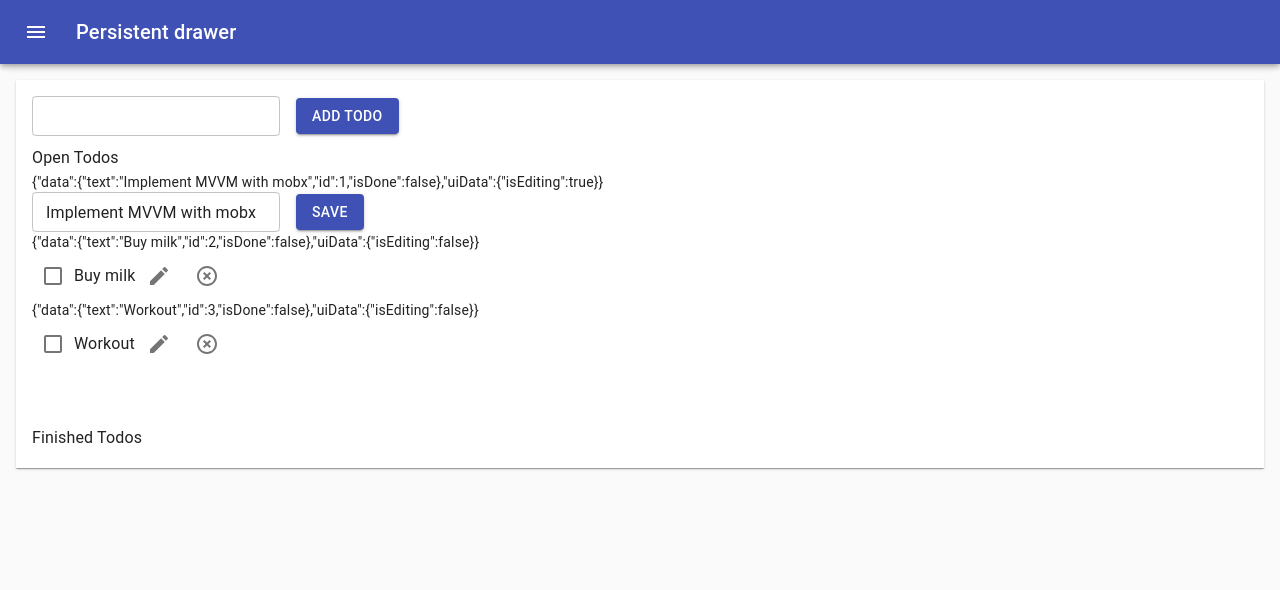
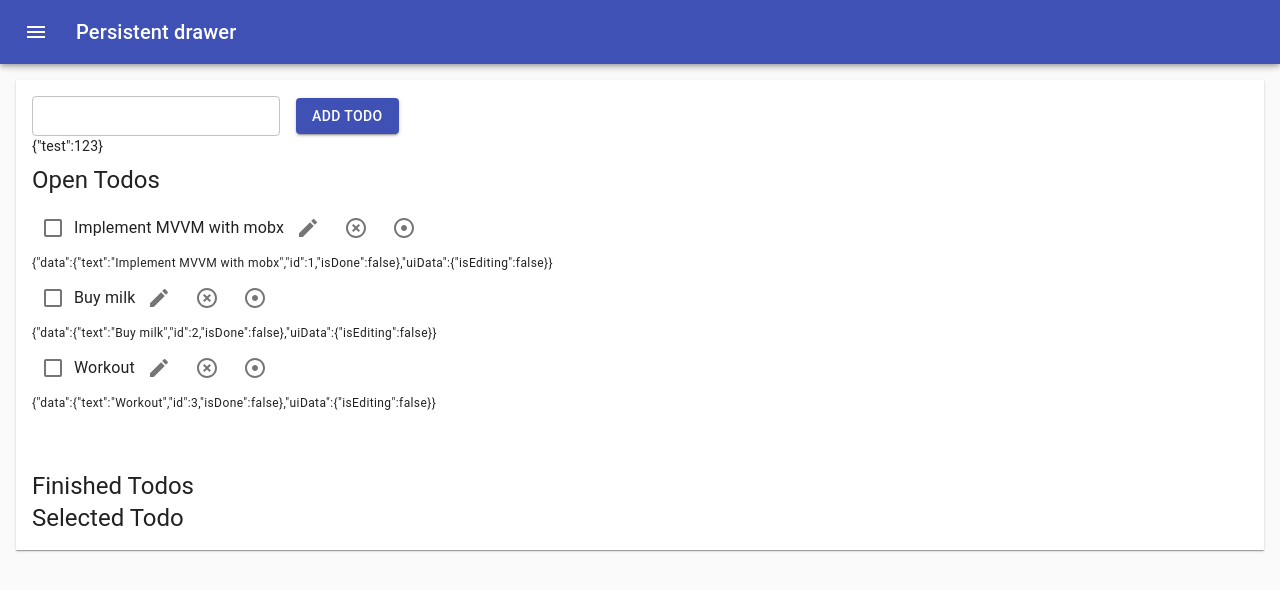
Before and after one commit to d400800/react-charts-experiments, a React (Create React App) app: page /mvvm-playground in a window 1280 px wide. Shown: the top 590 px of the page. Built offline with nearby package versions, Linux system fonts and the light colour scheme.

Commit message:
working on store and context infrastructure;

```diff
--- a/src/AppRouter.jsx
+++ b/src/AppRouter.jsx
@@ -9,7 +9,7 @@ import TemporaryDrawer from "./AppLayout/Sidebar";
 
 import ArcBuilder from "./Features/ArcBuilder";
 import GraphBuilder from "./Features/GraphBuilder";
-import MvvmPlayground from "./Features/MvvmPlayground";
+import TodoListPage from "./Features/TodoListPage";
 
 export default function AppRouter() {
     return (
@@ -26,7 +26,7 @@ export default function AppRouter() {
                 </Route>
 
                 <Route exact path="/mvvm-playground">
-                    <MvvmPlayground />
+                    <TodoListPage />
                 </Route>
             </Switch>
         </Router>
--- a/src/Features/MvvmPlayground.jsx
+++ /dev/null
@@ -1,33 +0,0 @@
-import React from 'react';
-
-import {TodoList} from "./Todos/TodoList";
-import {TodoNew} from "./Todos/TodoNew";
-import {TodoList as TodoListStore} from "./Todos/stores/todo-list";
-import {StoreProvider} from "./Todos/helpers/store-provider";
-
-const todoList = new TodoListStore([
-    {
-        modelData: {text: 'Implement MVVM with mobx', id: 1, isDone: false},
-        uiData: {isEditing: true}
-    },
-    {
-        modelData: {text: 'Buy milk', id: 2, isDone: false}
-    },
-    {
-        modelData: {text: 'Workout', id: 3, isDone: false}
-    }
-]);
-
-const MvvmPlayground = () => {
-    return (
-        <StoreProvider value={todoList}>
-            <>
-                <TodoNew/>
-
-                <TodoList/>
-            </>
-        </StoreProvider>
-    );
-}
-
-export default MvvmPlayground;
--- /dev/null
+++ b/src/Features/TodoListPage.jsx
@@ -0,0 +1,39 @@
+import React from 'react';
+
+import {TodoList} from "./Todos/TodoList";
+import {TodoNew} from "./Todos/TodoNew";
+import TodoListStore, {useTodoListStore} from "./Todos/stores/todo-list";
+import {useTestStore} from "./Todos/stores/test";
+
+function TodoListPage() {
+    const InitialTodoListStore = new TodoListStore([
+        {
+            modelData: {text: 'Implement MVVM with mobx', id: 1, isDone: false},
+            uiData: {isEditing: false}
+        },
+        {
+            modelData: {text: 'Buy milk', id: 2, isDone: false}
+        },
+        {
+            modelData: {text: 'Workout', id: 3, isDone: false}
+        }
+    ]);
+
+    const {StoreProvider: TodoListStoreProvider} = useTodoListStore();
+    const {StoreProvider: TestStoreProvider} = useTestStore();
+
+    return (
+        <>
+
+            <TestStoreProvider value={{test: 123}}>
+                <TodoListStoreProvider value={InitialTodoListStore}>
+                    <TodoNew/>
+
+                    <TodoList/>
+                </TodoListStoreProvider>
+            </TestStoreProvider>
+        </>
+    );
+}
+
+export default TodoListPage;
--- a/src/Features/Todos/TodoItem.jsx
+++ b/src/Features/Todos/TodoItem.jsx
@@ -1,13 +1,15 @@
 import React, {useState} from 'react';
-import {useStore} from "./helpers/use-store";
 import {onEnterPress} from "./helpers/use-enter";
 import {Button, Box, Typography, Checkbox, IconButton, TextField} from "@material-ui/core";
 import HighlightOffIcon from '@material-ui/icons/HighlightOff';
+import AdjustIcon from '@material-ui/icons/Adjust';
 import EditIcon from '@material-ui/icons/Edit';
 import {useObserver} from "mobx-react-lite";
+import {useTodoListStore} from './stores/todo-list';
 
 export const TodoItem = ({todo}) => {
-    const todoList = useStore();
+    const {StoreContext: todoList} = useTodoListStore();
+
     const [newText, setText] = useState(todo.data.text);
 
     const saveText = () => {
@@ -19,9 +21,9 @@ export const TodoItem = ({todo}) => {
     return (
         useObserver(() => (
             <>
-                <div>{JSON.stringify(todo)}</div>
                 {
-                    todo.uiData.isEditing ?
+                    todo.uiData.isEditing
+                        ?
                         <Box display="flex" alignItems="center">
                             <Box mr={2}>
                                 <TextField value={newText} variant="outlined" size="small" onKeyDown={onEnterPress(saveText)}
@@ -48,8 +50,13 @@ export const TodoItem = ({todo}) => {
                             <IconButton onClick={() => todoList.removeTodo(todo)}>
                                 <HighlightOffIcon/>
                             </IconButton>
+
+                            <IconButton onClick={() => todoList.selectedTodo = todo}>
+                                <AdjustIcon/>
+                            </IconButton>
                         </Box>
                 }
+                <Typography variant={"caption"}>{JSON.stringify(todo)}</Typography>
             </>
         ))
     )
--- a/src/Features/Todos/TodoList.jsx
+++ b/src/Features/Todos/TodoList.jsx
@@ -1,24 +1,36 @@
 import React from 'react';
-import {useStore} from "./helpers/use-store";
 import {TodoItem} from "./TodoItem";
 import {useObserver} from "mobx-react-lite";
 import {Box, Typography} from "@material-ui/core";
+import {useTestStore} from "./stores/test";
+import {useTodoListStore} from "./stores/todo-list";
 
 export const TodoList = () => {
-    const todoList = useStore();
+    const {StoreContext: todoList} = useTodoListStore();
+    const {StoreContext: test} = useTestStore();
 
     return useObserver(() => (
         <>
+            <Box>{JSON.stringify(test)}</Box>
+
             <Box my={1}>
-                <Typography variant="subtitle1">Open Todos</Typography>
+                <Typography variant="h5" gutterBottom>Open Todos</Typography>
 
                 {todoList.openTodos.map(todo => <TodoItem key={`${todo.data.id}-${todo.data.text}`} todo={todo}/>)}
             </Box>
 
             <Box mt={7}>
-                <Typography variant="subtitle1">Finished Todos</Typography>
+                <Typography variant="h5">Finished Todos</Typography>
 
                 {todoList.finishedTodos.map(todo => <TodoItem key={`${todo.data.id}-${todo.data.text}`} todo={todo}/>)}
+            </Box>
+
+            <Box>
+                <Typography variant="h5">Selected Todo</Typography>
+
+                {todoList.selectedTodo &&
+                    <TodoItem todo={todoList.selectedTodo}/>
+                }
             </Box>
         </>
     ));
--- a/src/Features/Todos/TodoNew.jsx
+++ b/src/Features/Todos/TodoNew.jsx
@@ -1,14 +1,17 @@
 import React, {useState} from 'react';
-import {useStore} from "./helpers/use-store";
 import {onEnterPress} from "./helpers/use-enter";
 import {TextField, Box, Button} from "@material-ui/core";
+import {useTodoListStore} from "./stores/todo-list";
+import TodoItem from "./stores/todo-item";
 
 export const TodoNew = () => {
+    const {StoreContext: todoList} = useTodoListStore();
     const [newTodo, setTodo] = useState('');
-    const todoList = useStore();
 
     const addTodo = () => {
-        todoList.addTodo(newTodo);
+        todoList.addTodo({
+            modelData: {text: newTodo}
+        });
 
         setTodo('');
     };
--- a/src/Features/Todos/helpers/use-store.js
+++ b/src/Features/Todos/helpers/use-store.js
@@ -1,4 +1,8 @@
-import { useContext } from 'react';
-import { StoreContext } from './store-provider';
+import {createContext, useContext} from 'react';
 
-export const useStore = () => useContext(StoreContext);
+const StoreContext = createContext({});
+
+export const useStore = () => ({
+    StoreContext: useContext(StoreContext),
+    StoreProvider: StoreContext.Provider
+});
--- /dev/null
+++ b/src/Features/Todos/stores/test.js
@@ -0,0 +1,20 @@
+import {createContext, useContext} from 'react';
+
+import {observable, decorate} from "mobx";
+
+export default class TestStore {
+    constructor() {
+        this.list = [];
+    }
+}
+
+decorate(TestStore, {
+    list: observable.shallow
+})
+
+const TestStoreContext = createContext({});
+
+export const useTestStore = () => ({
+    StoreContext: useContext(TestStoreContext),
+    StoreProvider: TestStoreContext.Provider
+});
--- a/src/Features/Todos/stores/todo-item.js
+++ b/src/Features/Todos/stores/todo-item.js
@@ -1,5 +1,4 @@
 import {action, decorate } from "mobx";
-import ObservableModel from "../../../shared/models/ObservableModel";
 import ViewModel from "../../../shared/models/ViewModel";
 
 export default class TodoItem extends ViewModel{
--- a/src/Features/Todos/stores/todo-list.js
+++ b/src/Features/Todos/stores/todo-list.js
@@ -1,9 +1,12 @@
+import {createContext, useContext} from 'react';
+
 import {action, computed, observable, decorate} from "mobx";
 import TodoItem from "./todo-item";
 
-export class TodoList {
+export default class TodoListStore {
     constructor(todos) {
         this.list = [];
+        this.selectedTodo = null;
 
         for (const todo of todos) {
             this.addTodo(todo);
@@ -27,12 +30,20 @@ export class TodoList {
     }
 }
 
-decorate(TodoList, {
+decorate(TodoListStore, {
     addTodo: action,
     removeTodo: action,
     finishedTodos: computed,
     openTodos: computed,
     list: observable.shallow,
     title: observable,
-    updateTitle: action
+    updateTitle: action,
+    selectedTodo: observable
 })
+
+const TodoListStoreContext = createContext({});
+
+export const useTodoListStore = () => ({
+    StoreContext: useContext(TodoListStoreContext),
+    StoreProvider: TodoListStoreContext.Provider
+});
```
